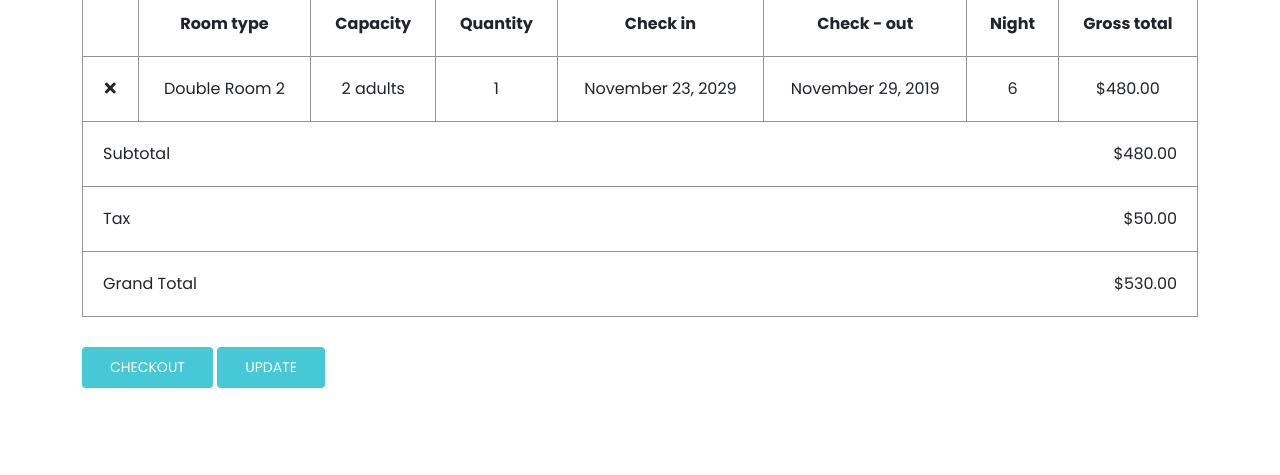
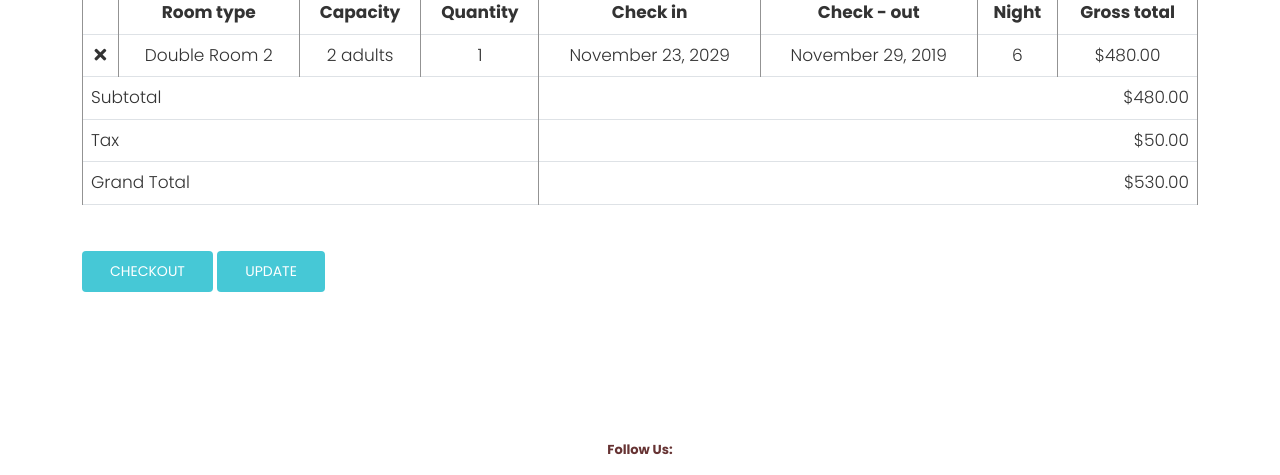
Before and after one commit to rifattasneem/luxury-hotel, a plain HTML site: page cart.html in a window 1280 px wide. Shown: the part 191-666 px from the top of the page. Drawn offline with Linux system fonts and the light colour scheme.

Commit message:
Update cart.html

```diff
--- a/cart.html
+++ b/cart.html
@@ -66,40 +66,40 @@
       </div>
 
       <div class="row">
-        <div class="col-12">
+        <div class="col-12 table-responsive">
 
-          <table>
-            <tr>
-              <th></th>
-              <th>Room type</th>
-              <th>Capacity</th>
-              <th>Quantity</th>
-              <th>Check in</th>
-              <th>Check - out</th>
-              <th>Night</th>
-              <th>Gross total</th>
+          <table class="table table-bordered c-table">
+            <tr class="c-tr">
+              <th class="c-th w-p"></th>
+              <th class="c-th w-p fw-bold">Room type</th>
+              <th class="c-th w-p fw-bold">Capacity</th>
+              <th class="c-th w-p fw-bold">Quantity</th>
+              <th class="c-th w-p fw-bold">Check in</th>
+              <th class="c-th w-p fw-bold">Check - out</th>
+              <th class="c-th w-p fw-bold">Night</th>
+              <th class="c-th w-p fw-bold">Gross total</th>
             </tr>
-            <tr>
-              <td><i class="fas fa-times close"></i></td>
-              <td>Double Room 2</td>
-              <td>2 adults</td>
-              <td>1</td>
-              <td>November 23, 2029</td>
-              <td>November 29, 2019</td>
-              <td>6</td>
-              <td>$480.00</td>
+            <tr class="c-tr">
+              <td class="c-td w-p"><i class="fas fa-times close"></i></td>
+              <td class="c-td w-p">Double Room 2</td>
+              <td class="c-td w-p">2 adults</td>
+              <td class="c-td w-p">1</td>
+              <td class="c-td w-p">November 23, 2029</td>
+              <td class="c-td w-p">November 29, 2019</td>
+              <td class="c-td w-p">6</td>
+              <td class="c-td w-p">$480.00</td>
             </tr>
-            <tr>
-              <td colspan="4" class="text-start" style="border: none;">Subtotal</td>
-              <td colspan="4" class="text-end" style="border: none;">$480.00</td>
+            <tr class="c-tr">
+              <td colspan="4" class="text-start c-td w-p">Subtotal</td>
+              <td colspan="4" class="text-end c-td w-p">$480.00</td>
             </tr>
-            <tr style="border: 0.3px solid #939393;">
-              <td colspan="4" class="text-start" style="border: none;">Tax</td>
-              <td colspan="4" class="text-end" style="border: none;">$50.00</td>
+            <tr class="c-tr">
+              <td colspan="4" class="text-start c-td w-p">Tax</td>
+              <td colspan="4" class="text-end c-td w-p">$50.00</td>
             </tr>
-            <tr style="border: 0.3px solid #939393;">
-              <td colspan="4" class="text-start" style="border: none;">Grand Total</td>
-              <td colspan="4" class="text-end" style="border: none;">$530.00</td>
+            <tr class="c-tr">
+              <td colspan="4" class="text-start c-td w-p">Grand Total</td>
+              <td colspan="4" class="text-end c-td w-p">$530.00</td>
             </tr>
           </table>
 
```
